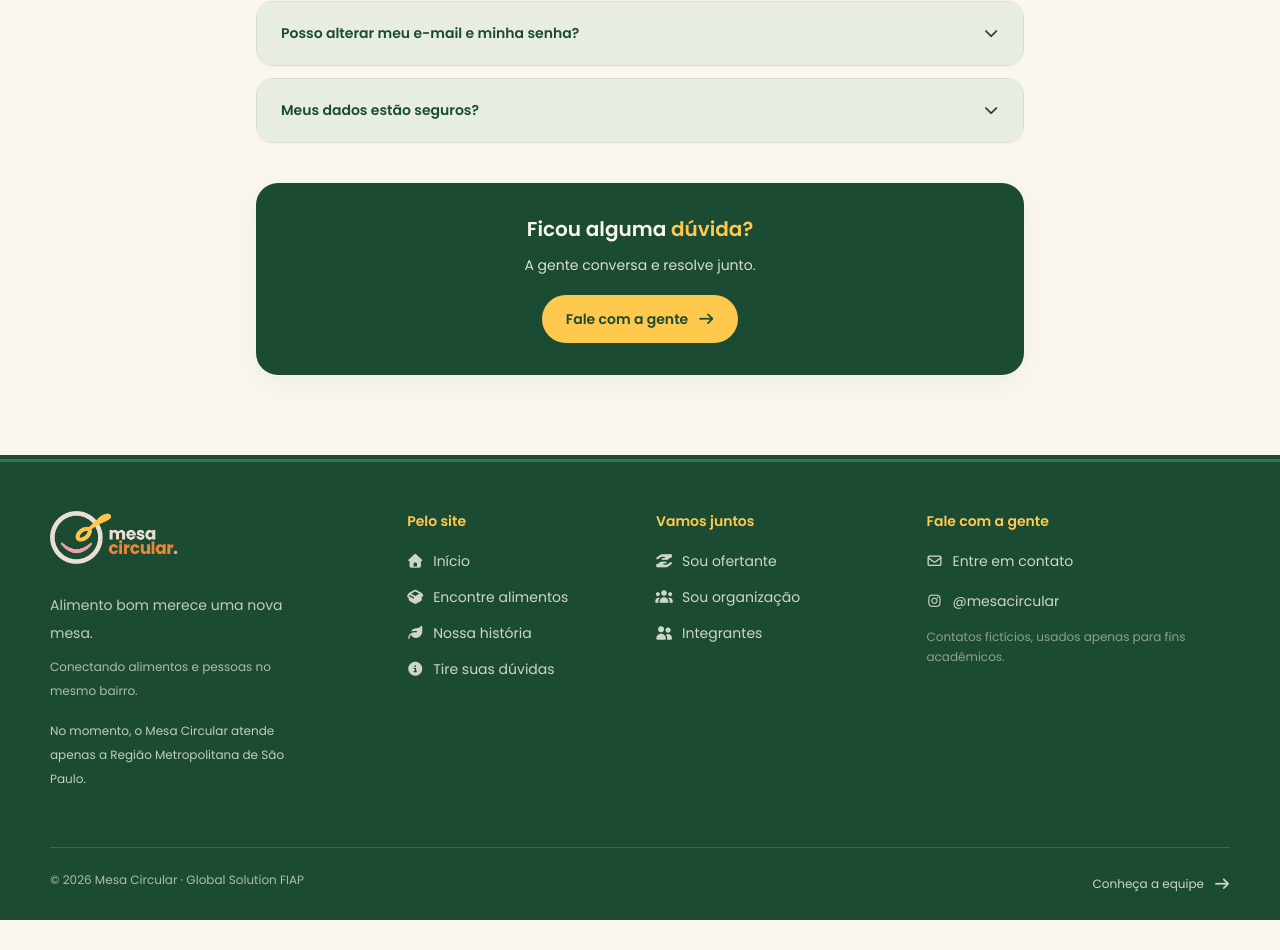
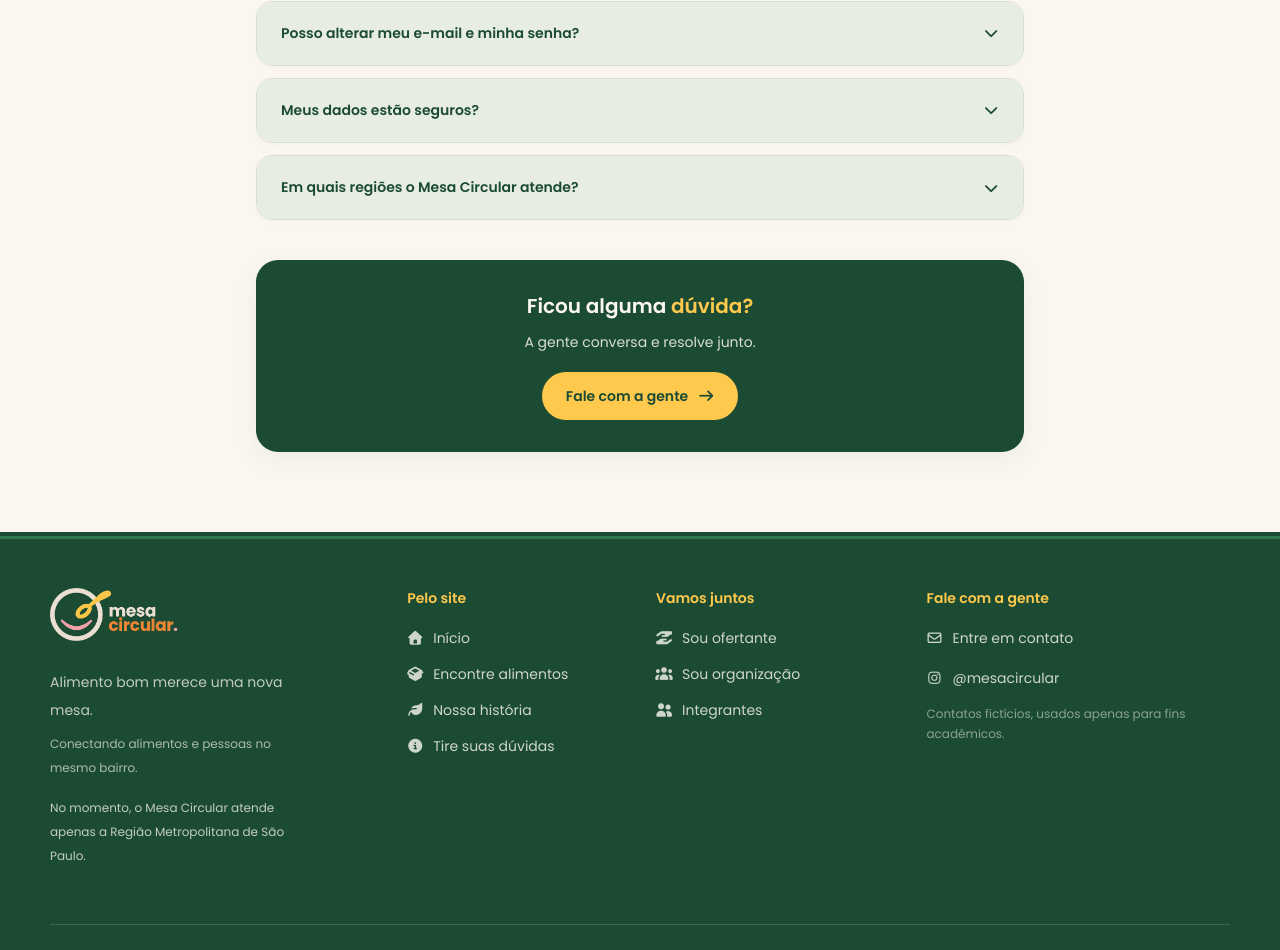
Before and after one commit to manuelalramos/MesaCircular, a React (Vite) app: page /faq in a window 1280 px wide. Shown: the part 1091-2041 px from the top of the page. Before the commit the page ends 2011 px from the top, so only its background shows below. Built offline with nearby package versions, Linux system fonts and the light colour scheme; no server answers.

Commit message:
feat: explica a cobertura e os bairros no faq

```diff
--- a/src/pages/FAQ/FAQ.tsx
+++ b/src/pages/FAQ/FAQ.tsx
@@ -48,6 +48,13 @@ const perguntas = [
         pergunta: 'Meus dados estão seguros?',
         resposta:
             'O nome e o contato do ofertante aparecem no detalhe do lote para combinar a retirada. As reservas de cada organização ficam no painel dela e são compartilhadas com o ofertante responsável pelo lote.',
+    },
+    {
+        pergunta: 'Em quais regiões o Mesa Circular atende?',
+        resposta:
+            'No momento, atendemos apenas a Região Metropolitana de São Paulo. No cadastro, ' +
+            'escolha seu bairro na lista disponível. Se ele não aparecer, fale com a equipe ' +
+            'pela página de Contato antes de concluir o cadastro.',
     },
 ];
 
```
